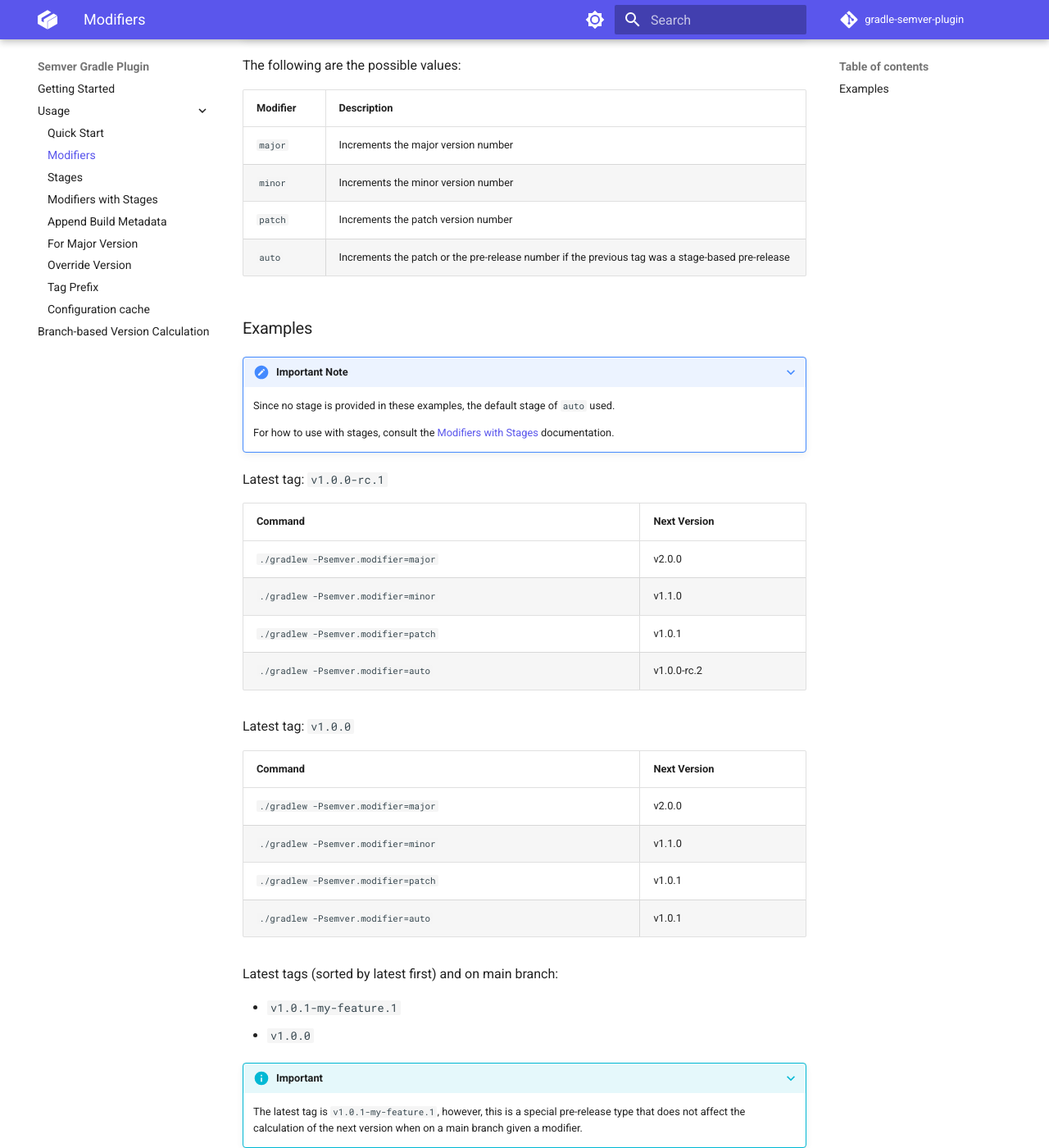
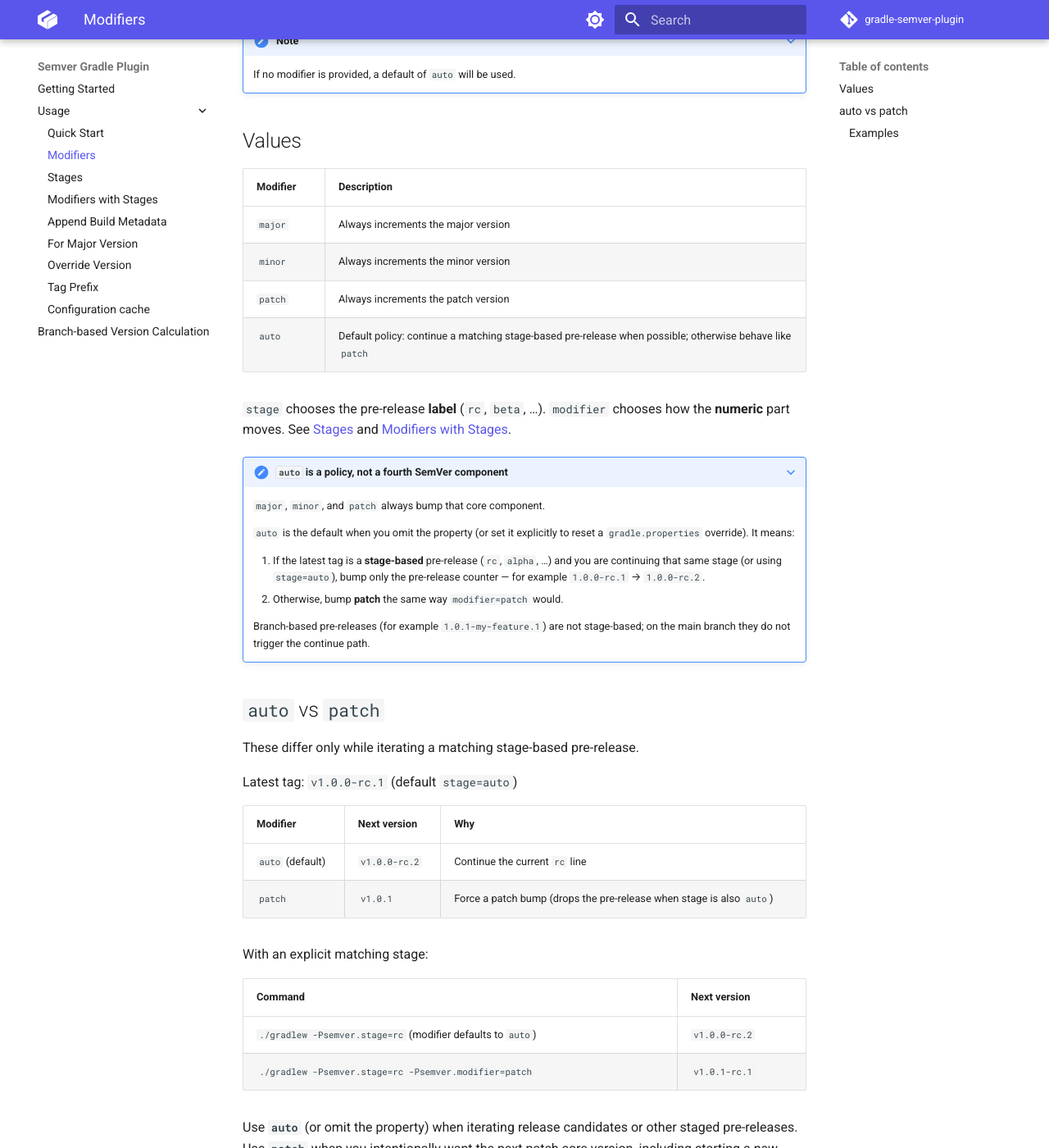
Before and after one commit to FigureTechnologies/gradle-semver-plugin, an MkDocs documentation site: the page built from docs/modifiers.md, in a window 1280 px wide and 1400 px high, scrolled down 457 px. Shown: the whole window at 82% size. Built offline with MkDocs 1.6.1 and Material for MkDocs 9.7.7, drawn with Linux system fonts in a browser that asks for light colours; comment, search, counter and statistics services are not loaded; some of the changed text lies outside the part shown.

Commit message:
docs(modifiers): clarify auto vs patch policy
Make auto read as the default continue-prerelease policy so
consumers do not confuse it with a forced patch bump.

````diff
--- a/docs/modifiers.md
+++ b/docs/modifiers.md
@@ -1,7 +1,9 @@
 # Modifiers
 
-To alter the next version incrementation, use the Gradle
-property:
+Modifiers control which **core version component** changes when calculating the
+next version (`major.minor.patch`).
+
+Use the Gradle property:
 
 **Via command line:**
 ```shell
@@ -16,20 +18,63 @@ semver.modifier=<modifier>
 ???+ note
     If no modifier is provided, a default of `auto` will be used.
 
-The following are the possible values:
+## Values
 
-| Modifier | Description                                                                                      |
-|----------|--------------------------------------------------------------------------------------------------|
-| `major`  | Increments the major version number                                                              |
-| `minor`  | Increments the minor version number                                                              |
-| `patch`  | Increments the patch version number                                                              |
-| `auto`   | Increments the patch or the pre-release number if the previous tag was a stage-based pre-release |
+| Modifier | Description |
+|----------|-------------|
+| `major`  | Always increments the major version |
+| `minor`  | Always increments the minor version |
+| `patch`  | Always increments the patch version |
+| `auto`   | Default policy: continue a matching stage-based pre-release when possible; otherwise behave like `patch` |
+
+`stage` chooses the pre-release **label** (`rc`, `beta`, …). `modifier` chooses
+how the **numeric** part moves. See [Stages](stages.md) and
+[Modifiers with Stages](modifiers-with-stages.md).
+
+???+ note "`auto` is a policy, not a fourth SemVer component"
+    `major`, `minor`, and `patch` always bump that core component.
+
+    `auto` is the default when you omit the property (or set it explicitly to
+    reset a `gradle.properties` override). It means:
+
+    1. If the latest tag is a **stage-based** pre-release (`rc`, `alpha`, …)
+       and you are continuing that same stage (or using `stage=auto`), bump
+       only the pre-release counter — for example `1.0.0-rc.1` → `1.0.0-rc.2`.
+    2. Otherwise, bump **patch** the same way `modifier=patch` would.
+
+    Branch-based pre-releases (for example `1.0.1-my-feature.1`) are not
+    stage-based; on the main branch they do not trigger the continue path.
+
+## `auto` vs `patch`
+
+These differ only while iterating a matching stage-based pre-release.
+
+Latest tag: `v1.0.0-rc.1` (default `stage=auto`)
+
+| Modifier | Next version | Why |
+|----------|--------------|-----|
+| `auto` (default) | `v1.0.0-rc.2` | Continue the current `rc` line |
+| `patch` | `v1.0.1` | Force a patch bump (drops the pre-release when stage is also `auto`) |
+
+With an explicit matching stage:
+
+| Command | Next version |
+|---------|--------------|
+| `./gradlew -Psemver.stage=rc` (modifier defaults to `auto`) | `v1.0.0-rc.2` |
+| `./gradlew -Psemver.stage=rc -Psemver.modifier=patch` | `v1.0.1-rc.1` |
+
+Use **`auto`** (or omit the property) when iterating release candidates or
+other staged pre-releases. Use **`patch`** when you intentionally want the next
+patch core version, including starting a new `X.Y.Z+1-<stage>.1` line instead
+of continuing `X.Y.Z-<stage>.N`.
+
+On a stable latest tag, `auto` and `patch` produce the same result.
 
 ### Examples
 
 ???+ note "Important Note"
     Since no stage is provided in these examples, the default stage of `auto`
-    used.
+    is used.
 
     For how to use with stages, consult the [Modifiers with Stages](modifiers-with-stages.md) documentation.
 
````
Also changed, not shown: README.md (+1 -1 lines), docs/modifiers-with-stages.md (+13 -0 lines), docs/stages.md (+6 -0 lines).
